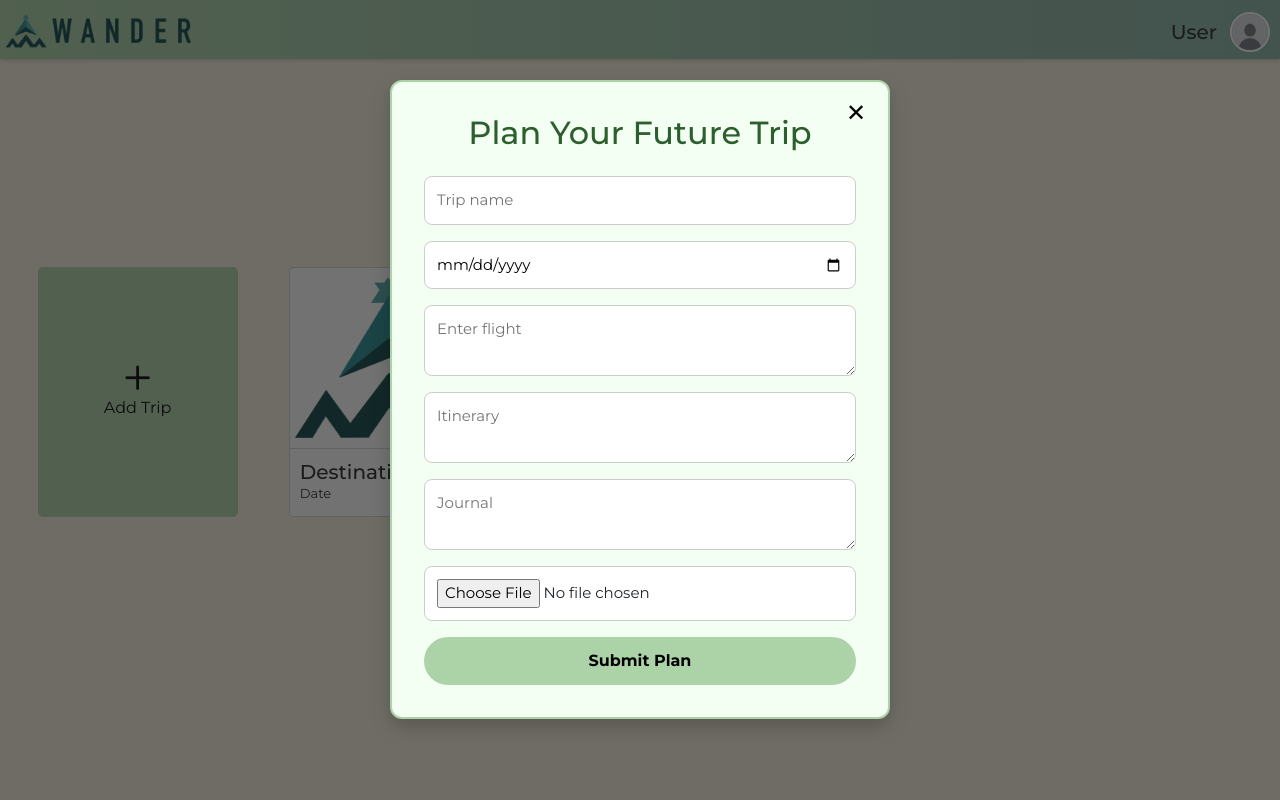
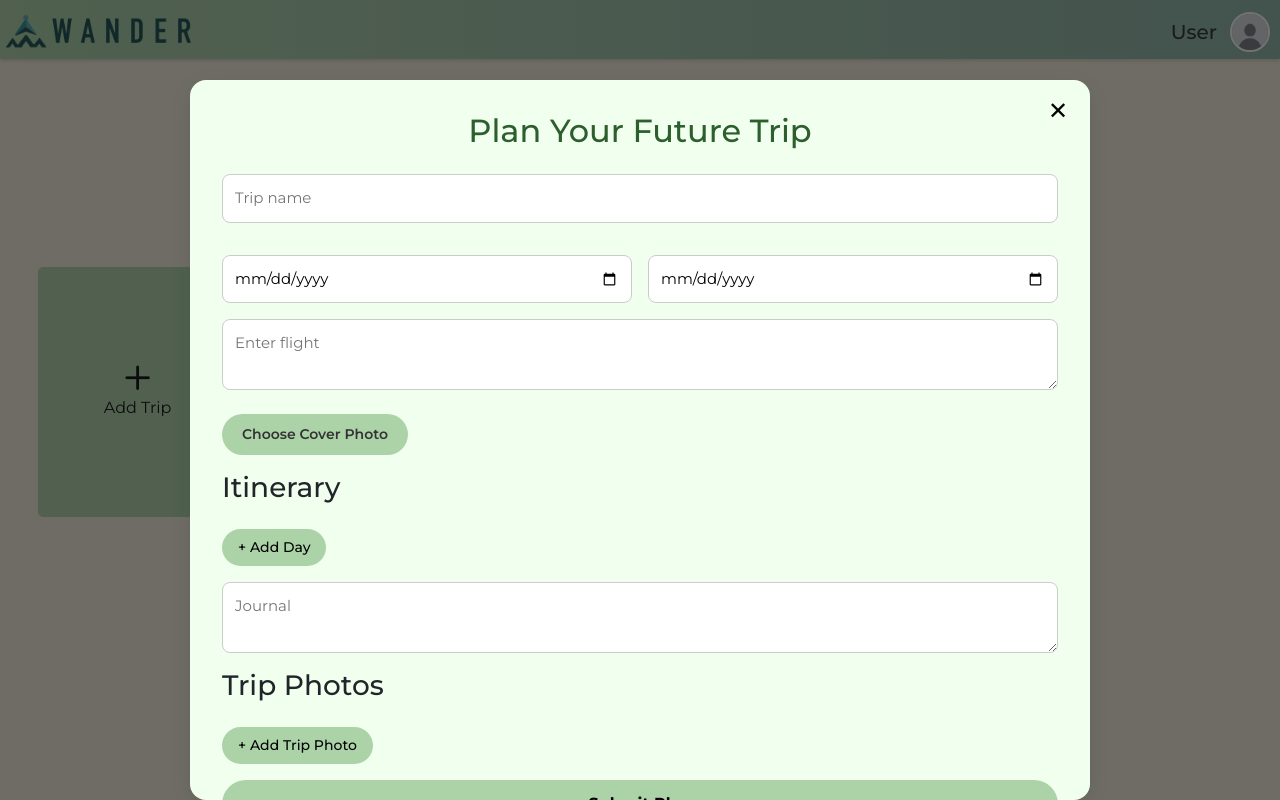
Before and after one commit to tim56rus/travel-guide, a React (Vite) app in the folder frontend/: page /MyTrips in a window 1280 px wide. Both pictures are taken after typing "Sample" into the empty fields and a click on the button "Add Trip". Built offline with nearby package versions, Linux system fonts and the light colour scheme.

Commit message:
fixes to plan trip component

```diff
--- a/frontend/src/components/PlanTrip.tsx
+++ b/frontend/src/components/PlanTrip.tsx
@@ -1,38 +1,152 @@
-import React from 'react';
+import React, { useState } from 'react';
 import '../css/PlanTrip.css';
+
+type ItineraryItem = {
+  day: string;
+  morning?: string;
+  afternoon?: string;
+  evening?: string;
+};
+
+
+
+
 
 type PlanPopupProps = {
   onClose: () => void;
+  onSubmit: (tripData: any) => void; // SUBMIT
 };
 
-const PlanPopup: React.FC<PlanPopupProps> = ({ onClose }) => {
+const PlanPopup: React.FC<PlanPopupProps> = ({ onClose, onSubmit }) => {
+  const [tripName, setTripName] = useState('');
+  const [startDate, setStartDate] = useState('');
+  const [endDate, setEndDate] = useState('');
+  const [flightInfo, setFlightInfo] = useState('');
+  const [journal, setJournal] = useState('');
+  const [coverPhoto, setCoverPhoto] = useState<string | null>(null);
+  const [tripPhotos, setTripPhotos] = useState<string[]>([]);
+  const [itinerary, setItinerary] = useState<ItineraryItem[]>([]);
+
+  const handleCoverPhotoChange = (e: React.ChangeEvent<HTMLInputElement>) => {
+    const file = e.target.files?.[0];
+    if (file) {
+      const url = URL.createObjectURL(file);
+      setCoverPhoto(url);
+    }
+  };
+
+  const handleTripPhotoChange = (e: React.ChangeEvent<HTMLInputElement>, index: number) => {
+    const file = e.target.files?.[0];
+    if (file) {
+      const url = URL.createObjectURL(file);
+      const updatedPhotos = [...tripPhotos];
+      updatedPhotos[index] = url;
+      setTripPhotos(updatedPhotos);
+    }
+  };
+
+  const addTripPhotoBox = () => setTripPhotos([...tripPhotos, '']);
+  const removeTripPhotoBox = (index: number) => {
+    const updated = [...tripPhotos];
+    updated.splice(index, 1);
+    setTripPhotos(updated);
+  };
+
+  const addItineraryDay = () => {
+    setItinerary([...itinerary, { day: `Day ${itinerary.length + 1}`, morning: '', afternoon: '', evening: '' }]);
+  };
+
+  const updateItinerary = (index: number, key: keyof ItineraryItem, value: string) => {
+    const updated = [...itinerary];
+    updated[index] = { ...updated[index], [key]: value };
+    setItinerary(updated);
+  };
+
+  const removeItineraryDay = (index: number) => {
+    const updated = [...itinerary];
+    updated.splice(index, 1);
+    setItinerary(updated);
+  };
+
+  const handleSubmit = (e: React.FormEvent) => {
+    e.preventDefault();
+    const tripData = {
+      name: tripName,
+      startDate,
+      endDate,
+      flightInfo,
+      journal,
+      image: coverPhoto,
+      tripPhotos,
+      itinerary,
+    };
+    onSubmit(tripData);
+    onClose();
+  };
+
   return (
     <div className="popup-backdrop">
       <div className="popup-content">
         <button className="exit-btn" onClick={onClose}>✕</button>
         <h2>Plan Your Future Trip</h2>
-        <form className="trip-form">
-          {/*<label>Trip Name</label>*/}
-          <input name="name" type="text" placeholder="Trip name" required />
+        <form className="trip-form" onSubmit={handleSubmit}>
+          <input name="name" type="text" placeholder="Trip name" value={tripName} onChange={(e) => setTripName(e.target.value)} required />
 
-          {/*  <label>Trip Date</label> */}
-          <input name="date" type="date" required />
+          <div className="flex-row">
+            <input type="date" value={startDate} onChange={(e) => setStartDate(e.target.value)} required />
+            <input type="date" value={endDate} onChange={(e) => setEndDate(e.target.value)} required />
+          </div>
 
-          {/*<label>Flight Information</label>*/}
-          <textarea name="flightInfo" placeholder="Enter flight" />
+          <textarea name="flightInfo" placeholder="Enter flight" value={flightInfo} onChange={(e) => setFlightInfo(e.target.value)} />
 
-          {/*<label>Itinerary Details</label>*/}
-          <textarea name="itinerary" placeholder="Itinerary" />
+          {/* Cover Photo */}
+          <div className="cover-photo-section">
+  {coverPhoto && <img src={coverPhoto} alt="Cover Preview" className="cover-preview" />}
+  <label className="file-upload-label">
+    Choose Cover Photo
+    <input type="file" accept="image/*" onChange={handleCoverPhotoChange} />
+  </label>
+</div>
 
-          {/*<label>Journal Entry</label>*/}
-          <textarea name="journal" placeholder="Journal" />
 
-          {/*<label>Upload Trip Image</label>*/}
-          <input type="file" accept="image/*" />
+          {/* Itinerary Section */}
+          <div className="itinerary-section">
+  <h3>Itinerary</h3>
+  {itinerary.map((item, idx) => (
+    <div key={idx} className="itinerary-item">
+      <input type="text" value={item.day} onChange={(e) => updateItinerary(idx, 'day', e.target.value)} placeholder="Day Title" />
+      <textarea placeholder="Morning Plans..." value={item.morning} onChange={(e) => updateItinerary(idx, 'morning', e.target.value)} />
+      <textarea placeholder="Afternoon Plans..." value={item.afternoon} onChange={(e) => updateItinerary(idx, 'afternoon', e.target.value)} />
+      <textarea placeholder="Evening Plans..." value={item.evening} onChange={(e) => updateItinerary(idx, 'evening', e.target.value)} />
+      <button type="button" onClick={() => removeItineraryDay(idx)} className="remove-day-btn">Remove Day</button>
+    </div>
+  ))}
+  <button type="button" onClick={addItineraryDay} className="add-day-btn">+ Add Day</button>
+</div>
+
+            {/* Journal Section */}
+
+          <textarea name="journal" placeholder="Journal" value={journal} onChange={(e) => setJournal(e.target.value)} />
+
+          {/* Trip Photos */}
+          <div className="trip-photos-section">
+  <h3>Trip Photos</h3>
+  {tripPhotos.map((photo, idx) => (
+    <div key={idx} className="photo-upload-item">
+      {photo && <img src={photo} alt={`Trip ${idx}`} className="trip-photo-preview" />}
+      <label className="file-upload-label">
+        Choose Photo
+        <input type="file" accept="image/*" onChange={(e) => handleTripPhotoChange(e, idx)} />
+      </label>
+      <button type="button" onClick={() => removeTripPhotoBox(idx)} className="circle-remove-btn">-</button>
+    </div>
+  ))}
+  <button type="button" onClick={addTripPhotoBox} className="add-photo-btn">+ Add Trip Photo</button>
+</div>
+
 
           <button className="submit-btn" type="submit">Submit Plan</button>
         </form>
-
       </div>
     </div>
   );
--- a/frontend/src/css/PlanTrip.css
+++ b/frontend/src/css/PlanTrip.css
@@ -12,16 +12,69 @@
     padding-top: 80px;
   }
 
-  .popup-content {
-    background: #f4fff3;
-    border: 2px solid #acd3a8;
-    border-radius: 12px;
-    padding: 2rem;
-    width: 500px;
-    position: relative;
-    z-index: 1001;
-    box-shadow: 0 8px 20px rgba(0, 0, 0, 0.2);
-  }
+
+.popup-content {
+  max-width: 900px;
+  width: 90%;
+  padding: 2rem;
+  background: #f1ffee;
+  border-radius: 1rem;
+  box-shadow: 0 6px 20px rgba(0, 0, 0, 0.1);
+  position: relative;
+  overflow-y: auto;
+  max-height: 90vh;
+}
+
+
+.cover-preview, .trip-photo-preview {
+  max-width: 100%;
+  max-height: 200px;
+  object-fit: cover;
+  border-radius: 0.5rem;
+  box-shadow: 0 4px 8px rgba(0, 0, 0, 0.1);
+  margin-bottom: 1rem;
+}
+
+
+.flex-row {
+  display: flex;
+  gap: 1rem;
+  margin-top: 1rem;
+}
+
+.flex-row input {
+  flex: 1;
+}
+
+.itinerary-item {
+  background: #f9f9f9;
+  padding: 1rem;
+  border-radius: 0.5rem;
+  margin-bottom: 1rem;
+  box-shadow: 0 2px 6px rgba(0, 0, 0, 0.05);
+}
+
+.itinerary-item input,
+.itinerary-item textarea {
+  width: 100%;
+  margin-top: 0.5rem;
+  padding: 0.5rem;
+  border-radius: 0.4rem;
+  border: 1px solid #ccc;
+}
+
+
+.photo-upload-item {
+  display: flex;
+  align-items: center;
+  gap: 1rem;
+  margin-top: 1rem;
+}
+
+.photo-upload-item input {
+  flex: 1;
+}
+
 
   .popup-content h2 {
     text-align: center;
@@ -82,3 +135,79 @@
     font-size: 24px;
     cursor: pointer;
   }
+
+
+  .file-upload-label {
+    display: inline-block;
+    padding: 10px 20px;
+    background-color: #acd3a8;
+    color: #000;
+    border-radius: 50px;
+    font-weight: 500;
+    font-size: 14px;
+    cursor: pointer;
+    margin-top: 0.5rem;
+    text-align: center;
+    transition: background-color 0.3s;
+  }
+
+  .file-upload-label:hover {
+    background-color: #95bd91;
+  }
+
+  .file-upload-label input[type="file"] {
+    display: none;
+  }
+
+  .add-photo-btn,
+  .add-day-btn {
+    padding: 8px 16px;
+    background-color: #acd3a8;
+    color: #000;
+    border: none;
+    border-radius: 50px;
+    font-weight: 500;
+    font-size: 14px;
+    cursor: pointer;
+    margin-top: 1rem;
+  }
+
+  .add-photo-btn:hover,
+  .add-day-btn:hover {
+    background-color: #95bd91;
+  }
+
+  .remove-day-btn {
+    margin-top: 0.5rem;
+    padding: 8px 16px;
+    background-color: #f87171;
+    color: #fff;
+    border: none;
+    border-radius: 50px;
+    font-weight: 500;
+    font-size: 14px;
+    cursor: pointer;
+  }
+
+  .remove-day-btn:hover {
+    background-color: #ef4444;
+  }
+
+  .circle-remove-btn {
+    width: 30px;
+    height: 30px;
+    background-color: #8aac86;
+    color: #000;
+    border: none;
+    border-radius: 50%;
+    font-weight: bold;
+    font-size: 16px;
+    cursor: pointer;
+    display: flex;
+    align-items: center;
+    justify-content: center;
+  }
+
+  .circle-remove-btn:hover {
+    background-color: #95bd91;
+  }
--- a/frontend/src/css/TripDetails.css
+++ b/frontend/src/css/TripDetails.css
@@ -105,3 +105,13 @@
   .trip-section input[type="text"] {
     font-weight: 500;
   }
+
+
+  .edit-button {
+    font-size: 0.875rem;
+    color: #3b82f6;
+    cursor: pointer;
+    border: none;
+    background: none;
+    transition: color 0.2s ease;
+  }
--- a/frontend/src/pages/TripDetails.tsx
+++ b/frontend/src/pages/TripDetails.tsx
@@ -25,12 +25,12 @@ type TripDetails = {
 
 const dummyTrip: TripDetails = {
   _id: 'dummy123',
-  name: 'Tokyo Dream Trip',
+  name: 'Dream Trip',
   startDate: '2025-07-15',
   endDate: '2025-07-22',
   flightInfo: 'Flight JL062 - LAX to HND at 2:45 PM',
   journal: `Can't wait to explore Tokyo. Planning to see temples, enjoy ramen, and stroll through Shibuya.`,
-  image: 'https://images.unsplash.com/photo-1587019154294-9c3b6dd4df4b',
+  image: '',
   itinerary: [],
   tripPhotos: [],
 };
@@ -208,6 +208,14 @@ const TripDetails = () => {
       onChange={handleCoverUpload}
       className="p-2 w-full border rounded"
     />
+    {trip.image && (
+      <button
+        onClick={() => handleInputChange('image', '')}
+        className="edit-button mt-2"
+      >
+        Remove Cover Photo
+      </button>
+    )}
   </>
 ) : (
   trip.image && (
@@ -218,6 +226,7 @@ const TripDetails = () => {
     />
   )
 )}
+
       </section>
 
       {/* Flight Info */}
@@ -275,12 +284,7 @@ const TripDetails = () => {
             className="font-semibold text-lg w-full p-2 border rounded mb-2"
             placeholder="Day Title"
           />
-                  <button
-                    onClick={() => removeItineraryDay(idx)}
-                    className="edit-button text-red-500"
-                  >
-                    Remove
-                  </button>
+
         </div>
         <textarea
           placeholder="Morning Plans..."
@@ -306,6 +310,13 @@ const TripDetails = () => {
           }
           className="p-2 w-full border rounded"
         />
+        <button
+            onClick={() => removeItineraryDay(idx)}
+            className="edit-button text-red-500"
+            style={{ marginLeft: '10px' }}
+          >
+            Remove Day
+          </button>
       </div>
     ))}
     <button
@@ -314,6 +325,8 @@ const TripDetails = () => {
     >
       + Add Day
     </button>
+
+
   </>
 ) : (
   trip.itinerary.map((item, idx) => (
@@ -326,8 +339,7 @@ const TripDetails = () => {
       )}
       {item.afternoon && (
         <p className="italic mt-1">
-                  <span className="font-medium">Afternoon:</span>{" "}
-                  {item.afternoon}
+          <span className="font-medium">Afternoon:</span> {item.afternoon}
         </p>
       )}
       {item.evening && (
@@ -338,6 +350,7 @@ const TripDetails = () => {
     </div>
   ))
 )}
+
       </section>
 
       {/* Journal */}
@@ -400,10 +413,12 @@ const TripDetails = () => {
                   />
                   <button
   onClick={() => removePhotoBox(index)}
-                    className="edit-button text-red-500"
+  className="edit-button text-500"
+  style={{ backgroundColor: '#8aac86', padding: '4px 12px', border: '1px solid grey', borderRadius: '50px'}}
 >
   -
 </button>
+
                 </div>
               ))}
             <button
```
Lines whose indentation alone changed are shown as unchanged.
